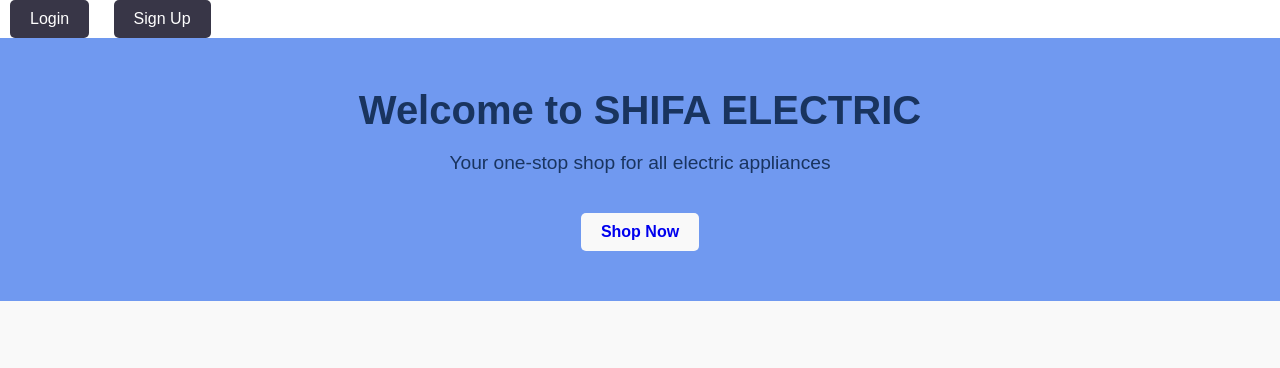
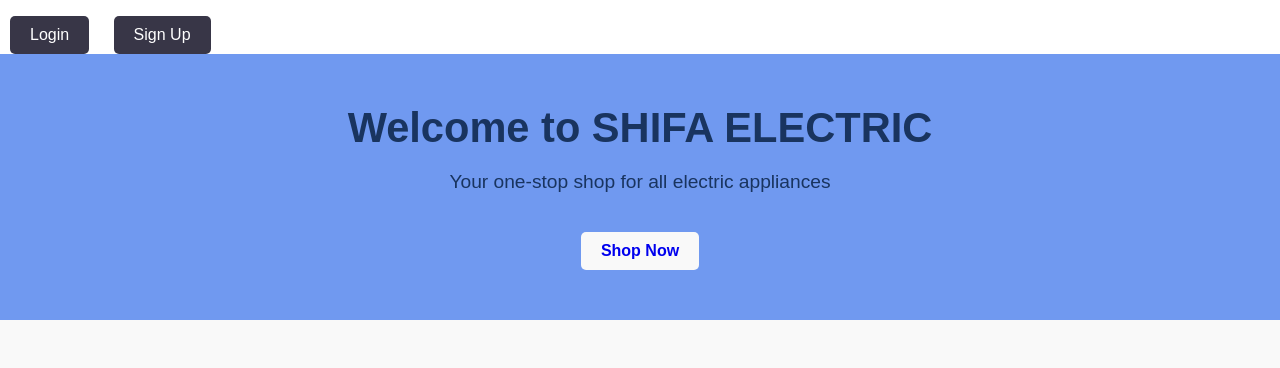
Before and after one commit to yasir-ahtesham/foroctanet, a plain HTML site: page index.html in a window 1280 px wide. Shown: the top 368 px of the page. Drawn offline with Linux system fonts and the light colour scheme.

Commit message:
intial page

```diff
--- a/index.html
+++ b/index.html
@@ -1,7 +1,7 @@
 <!DOCTYPE html>
 <html lang="en">
 
-<head>
+<head><p></p>
     <meta charset="UTF-8">
     <meta name="viewport" content="width=device-width, initial-scale=1.0">
     <title>SHIFA ELECTRIC</title>
--- a/styles.css
+++ b/styles.css
@@ -27,7 +27,7 @@ header {
 
 header h1 {
     margin: 0;
-    font-size: 2.5em;
+    font-size: 2.6em;
 }
 
 header p {
```
